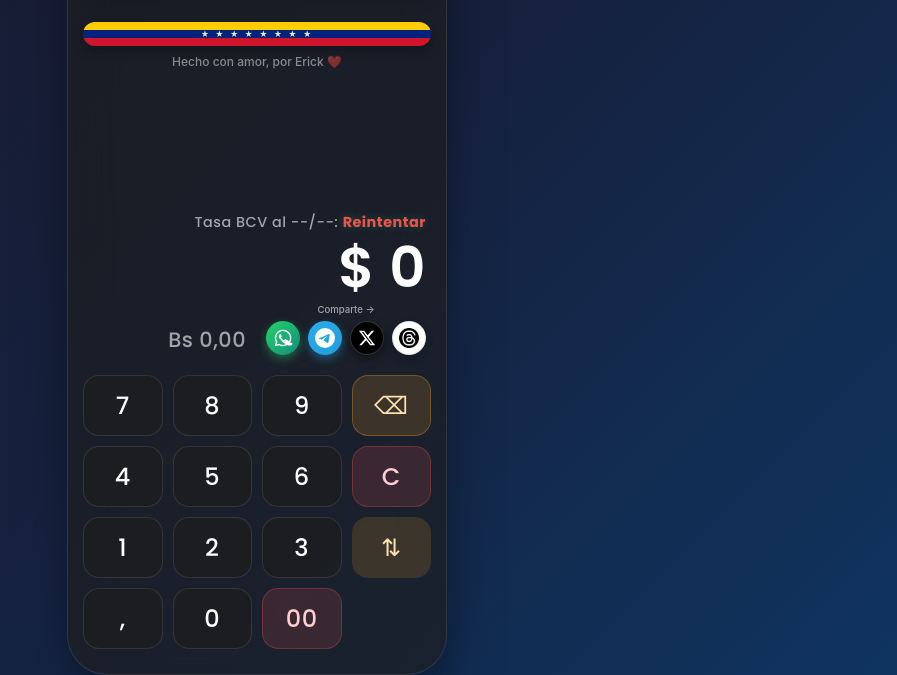
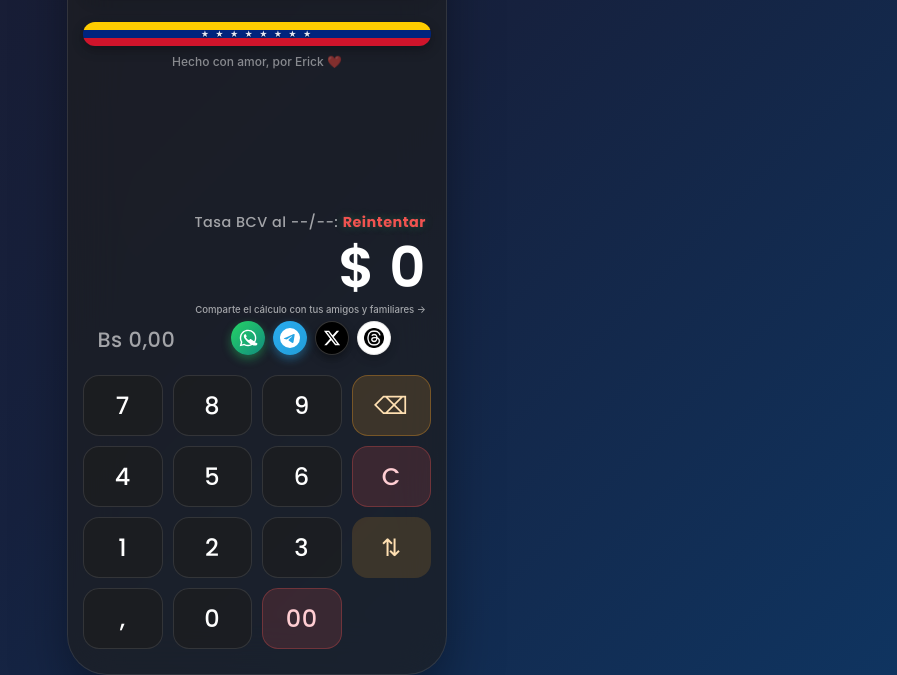
Before and after one commit to AureenISO/Aureen-XCalc, a plain HTML site: page index.html in a window 1280 px wide. Shown: the part 125-800 px from the top of the page, without its empty margins (383-1280 px from the left). Drawn offline with Linux system fonts and the light colour scheme; no server answers; a script that the page names is missing.

```diff
--- a/index.html
+++ b/index.html
@@ -95,7 +95,7 @@
                     <div class="converted-amount"><span id="bcv-to-symbol">Bs</span> <span id="bcv-sub-display">0,00</span></div>
 
                     <div class="wa-wrapper">
-                        <span class="share-label">Comparte &rarr;</span>
+                        <span class="share-label">Comparte el cálculo con tus amigos y familiares &rarr;</span>
                         <div class="share-buttons-row">
                             <button class="wa-btn" onclick="shareToWhatsApp('bcv')" aria-label="WhatsApp">
                                 <svg viewBox="0 0 24 24" width="20" height="20" fill="currentColor"><path d="M12.04 2c-5.46 0-9.91 4.45-9.91 9.91 0 1.75.46 3.45 1.32 4.95L2.05 22l5.25-1.38c1.45.79 3.1 1.21 4.74 1.21 5.46 0 9.91-4.45 9.91-9.91 0-2.65-1.03-5.14-2.9-7.01A9.816 9.816 0 0 0 12.04 2zM12.05 20.21c-1.46 0-2.9-.39-4.18-1.15l-.3-.18-3.11.82.83-3.03-.19-.31a8.163 8.163 0 0 1-1.26-4.38c0-4.54 3.7-8.24 8.24-8.24 2.2 0 4.27.86 5.82 2.42a8.183 8.183 0 0 1 2.41 5.83c.02 4.54-3.68 8.22-8.21 8.22zm4.52-6.16c-.25-.12-1.47-.72-1.69-.81-.23-.08-.39-.12-.56.12-.17.25-.64.81-.78.97-.14.17-.29.19-.54.06-.25-.12-1.05-.39-1.99-1.23-.74-.66-1.23-1.47-1.38-1.72-.14-.25-.02-.38.11-.51.11-.11.25-.29.37-.43.12-.14.16-.23.24-.39.08-.17.04-.31-.02-.43-.06-.12-.56-1.34-.76-1.84-.2-.48-.41-.42-.56-.43h-.48c-.17 0-.43.06-.66.31-.23.25-.88.86-.88 2.1 0 1.24.9 2.48 1.02 2.64.12.16 3.54 5.4 8.58 7.58 2.92 1.27 4.06 1.01 4.8.95.82-.07 1.47-.6 1.67-1.18.2-.58.2-1.08.14-1.18-.06-.1-.23-.16-.48-.28z"/></svg>
```
